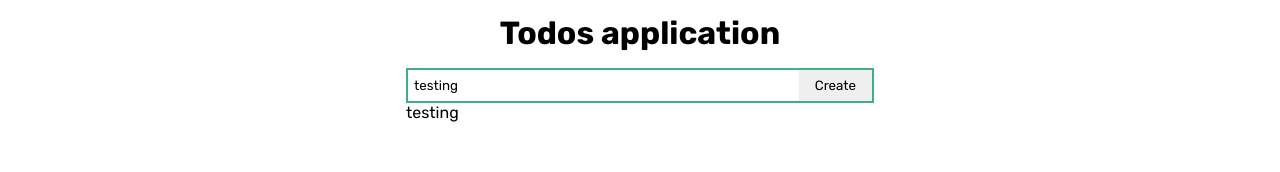
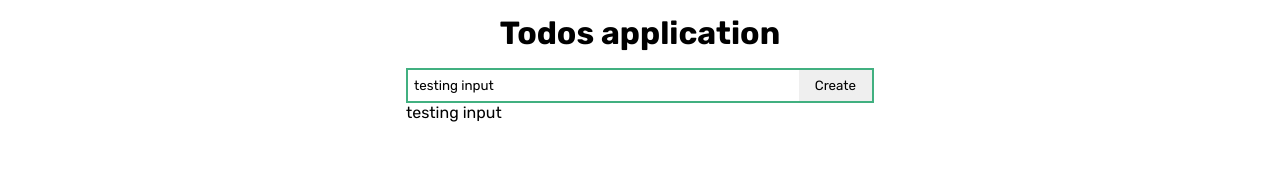
Before and after one commit to danish981/learning-vue3, a Vue app: page / in a window 1280 px wide. Shown: the part 120-292 px from the top of the page. Built offline with nearby package versions, Linux system fonts and the light colour scheme.

Commit message:
made the todo state reactive with reactive method

```diff
--- a/src/components/TodoCreater.vue
+++ b/src/components/TodoCreater.vue
@@ -1,18 +1,26 @@
 <script setup>
-import { ref } from "vue"
+import { reactive, ref } from "vue"
 
-const todo = ref("testing") ;
+
+// testing the how ref works, it will be string
+// const todo = ref("testing") ;
+
+// testing how reactive works, it will be an object
+const todoState = reactive({
+    todo : 'testing input'
+})
+
 
 </script>
 
 
 <template>
     <div class="input-wrap">
-        <input type="text" v-model="todo">
+        <input type="text" v-model="todoState.todo">
         <button>Create</button>
     </div>
 
-    <p>{{ todo }}</p>
+    <p>{{ todoState.todo }}</p>
 
 </template>
 
```
